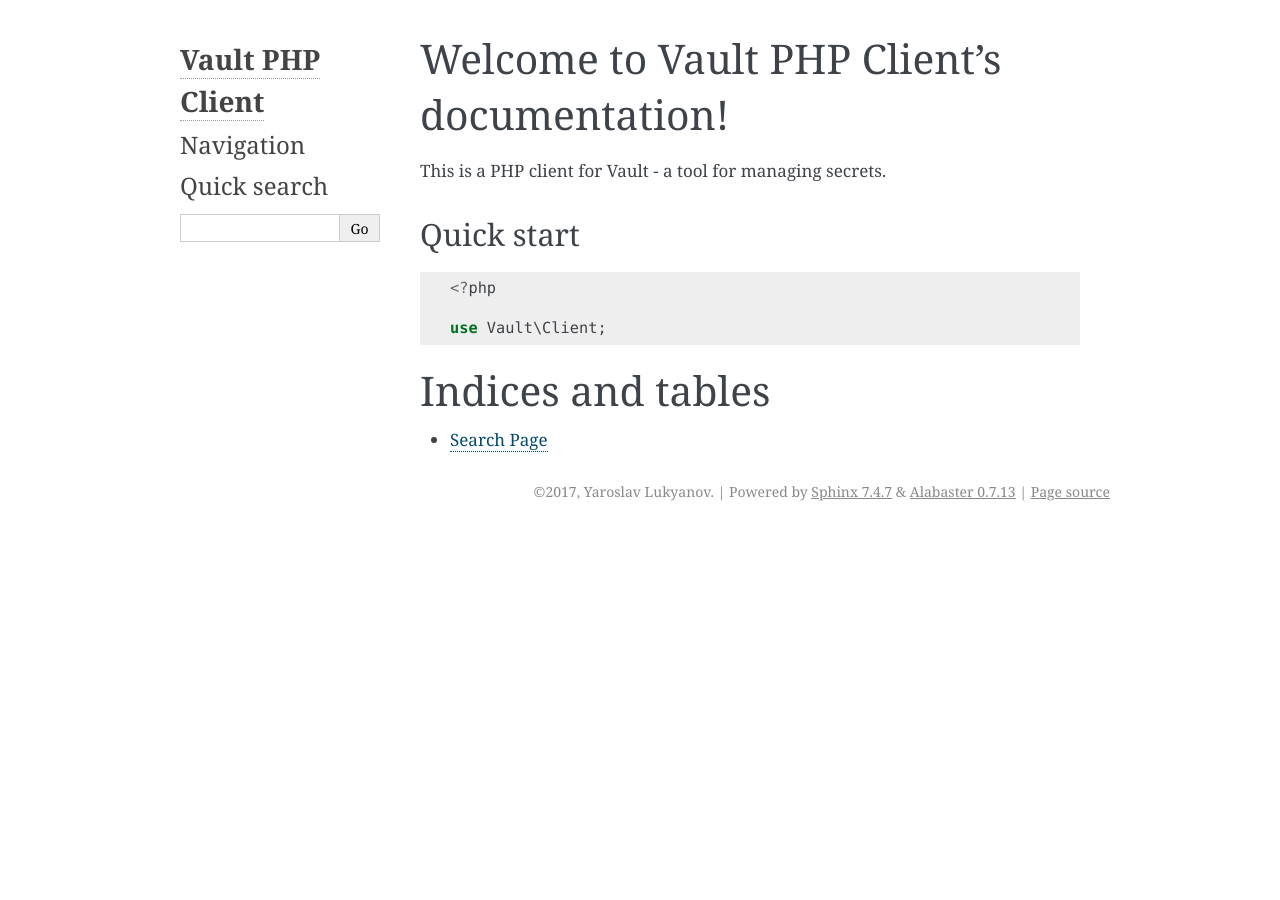
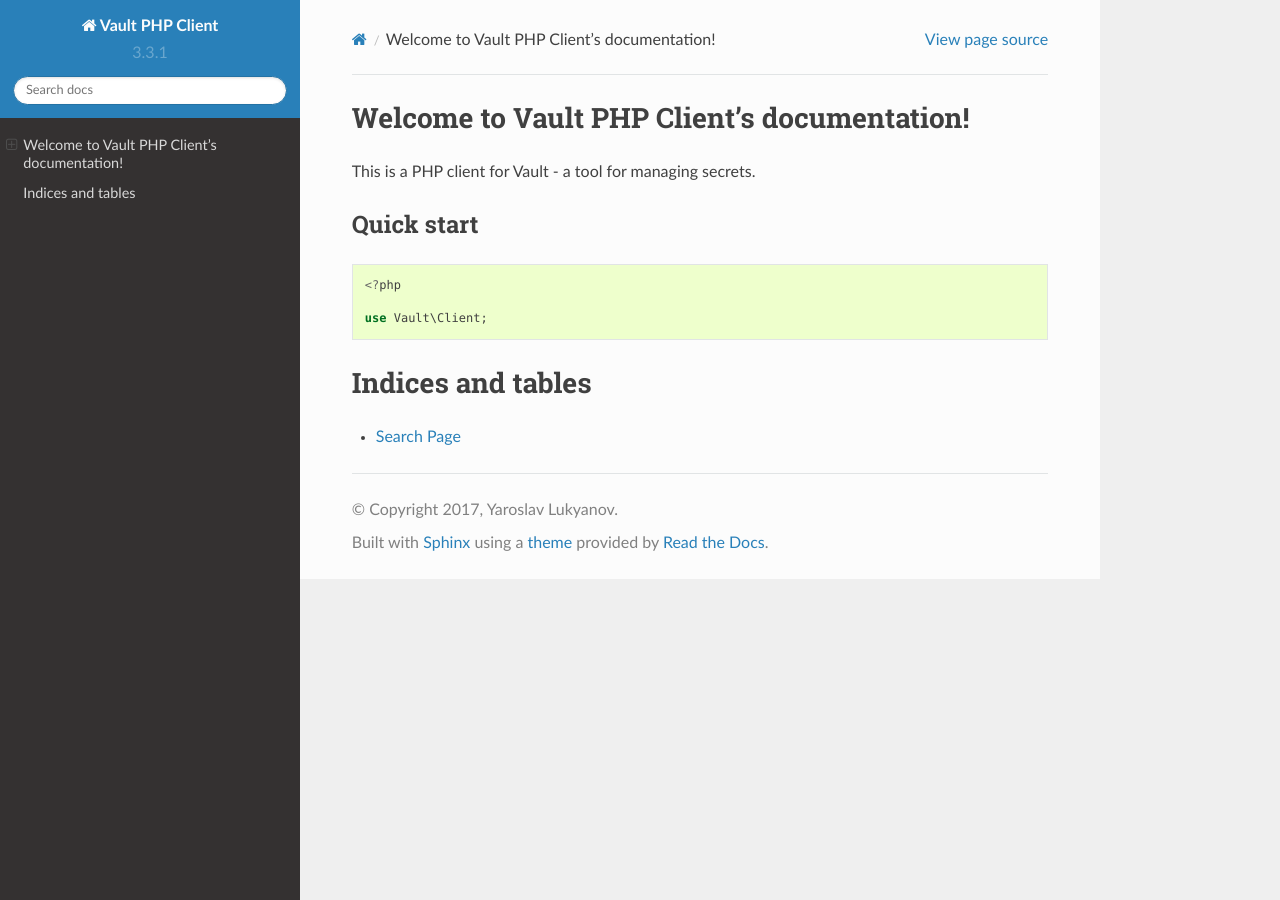
Before and after one commit to CSharpRU/vault-php, a Sphinx documentation site: the page built from docs/index.rst, in a window 1280 px wide. Built offline with Sphinx 7.4.7 and the Read the Docs theme 2.0.0, drawn with Linux system fonts in a browser that asks for light colours.

Commit message:
add requirements for readthedocs

```diff
--- a/docs/conf.py
+++ b/docs/conf.py
@@ -20,6 +20,10 @@
 # import sys
 # sys.path.insert(0, os.path.abspath('.'))
 
+import sphinx_rtd_theme
+
+from sphinx.highlighting import lexers
+from pygments.lexers.web import PhpLexer
 
 # -- General configuration ------------------------------------------------
 
@@ -82,7 +86,7 @@
 # The theme to use for HTML and HTML Help pages.  See the documentation for
 # a list of builtin themes.
 #
-html_theme = 'alabaster'
+html_theme = 'sphinx_rtd_theme'
 
 # Theme options are theme-specific and customize the look and feel of a theme
 # further.  For a list of options available for each theme, see the
@@ -94,6 +98,8 @@
 # relative to this directory. They are copied after the builtin static files,
 # so a file named "default.css" will overwrite the builtin "default.css".
 html_static_path = ['_static']
+
+html_theme_path = [sphinx_rtd_theme.get_html_theme_path()]
 
 # Custom sidebar templates, must be a dictionary that maps document names
 # to template names.
@@ -172,8 +178,5 @@
 
 primary_domain = 'php'
 
-from sphinx.highlighting import lexers
-from pygments.lexers.web import PhpLexer
-
 lexers['php'] = PhpLexer(startinline=True, linenos=1)
 lexers['php-annotations'] = PhpLexer(startinline=True, linenos=1)
--- /dev/null
+++ b/docs/requirements.txt
@@ -0,0 +1 @@
+sphinx_rtd_theme
```
